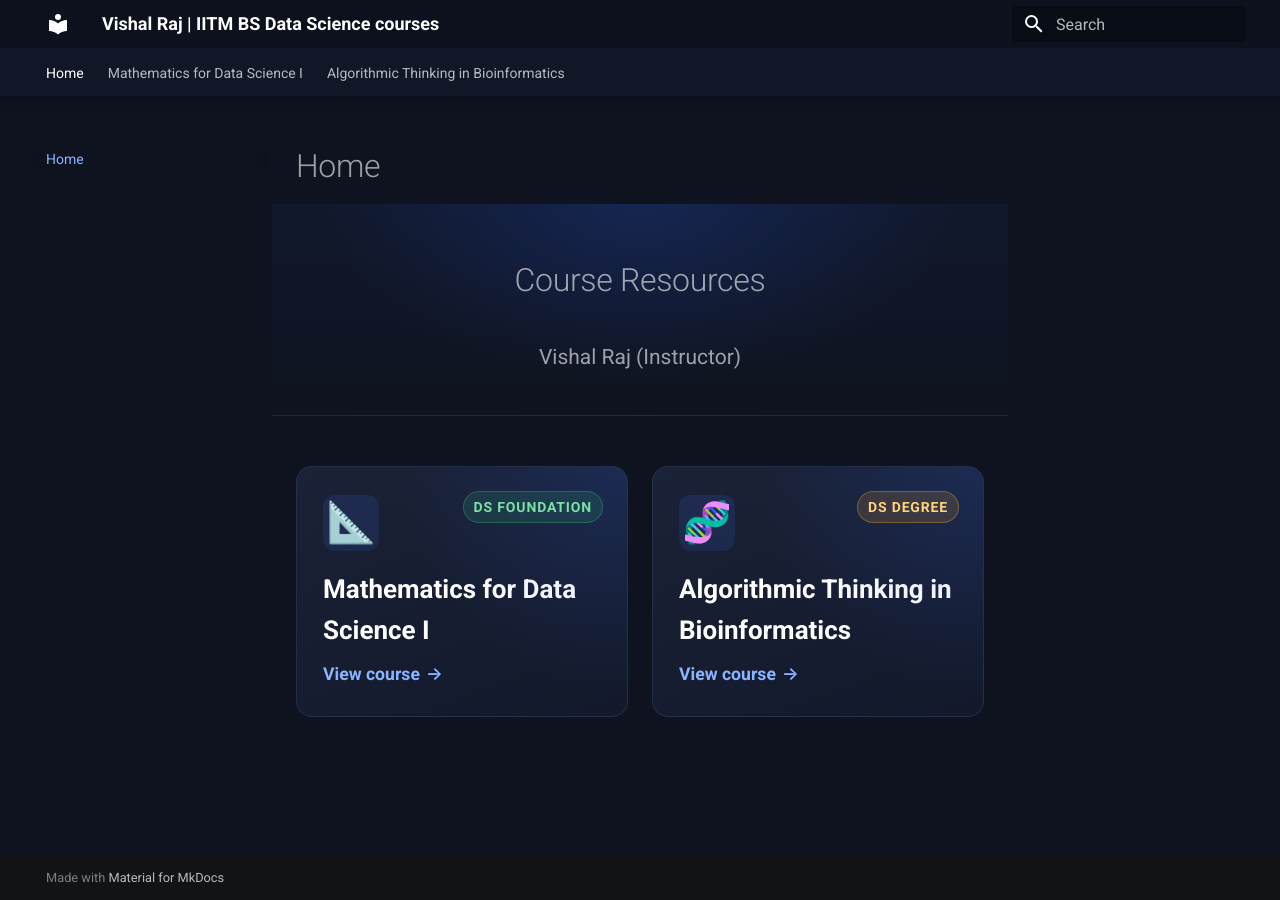
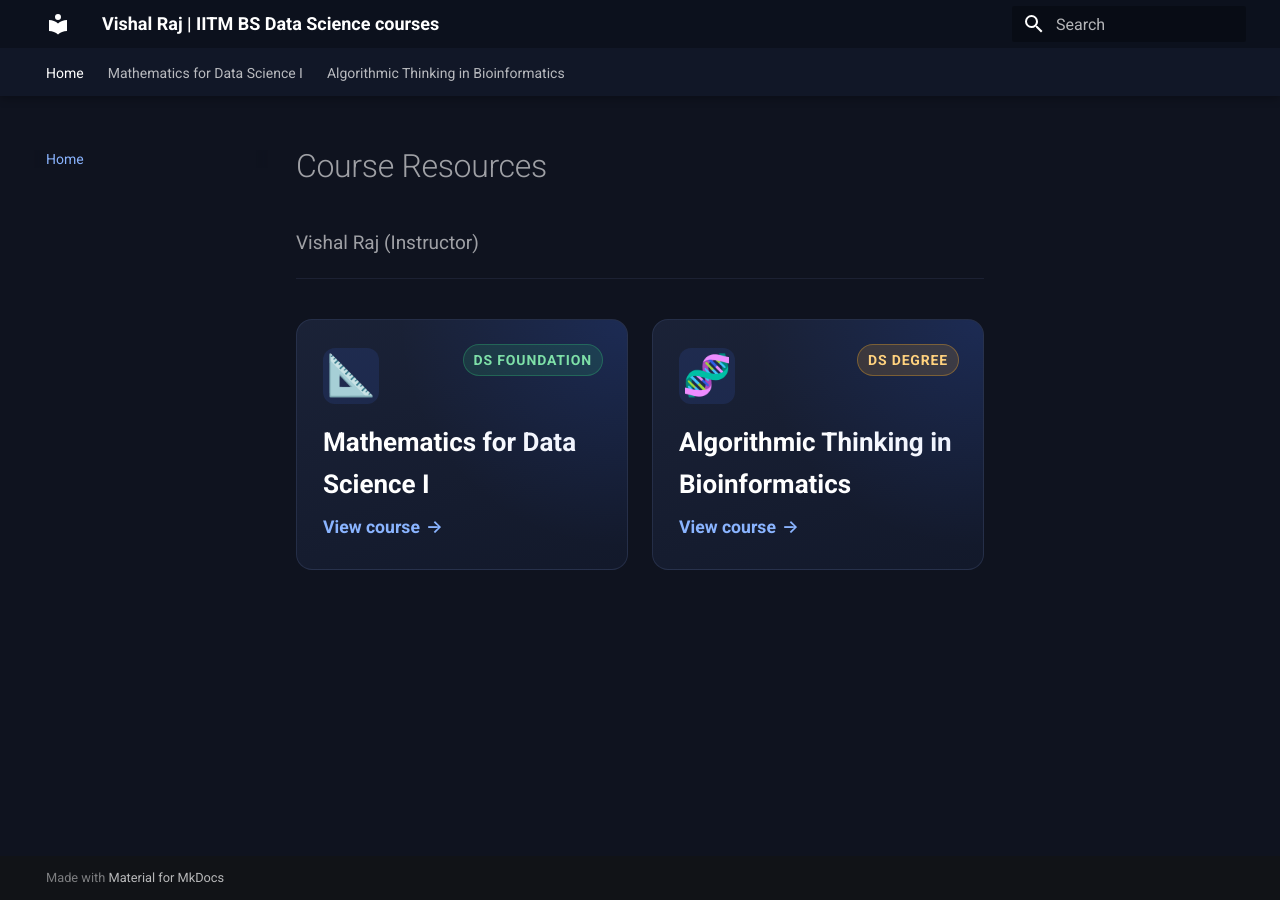
Before and after one commit to VishalRajIITM/maths1iitmbs, an MkDocs documentation site: the page built from docs/index.md, in a window 1280 px wide. Built offline with MkDocs 1.6.1 and Material for MkDocs 9.7.7, drawn with Linux system fonts in a browser that asks for light colours.

Commit message:
Shrink landing page header to a plain, compact title
The hero was a full-bleed gradient banner with heavy padding and a
duplicate "Home" heading above it, making it look like an oversized
empty box. Replace it with a plain left-aligned title + byline.

Co-Authored-By: Claude Sonnet 5 <noreply@anthropic.com>

```diff
--- a/docs/index.md
+++ b/docs/index.md
@@ -1,5 +1,3 @@
-# Home
-
 <div class="hero">
   <h1 class="hero__title">Course Resources</h1>
   <p class="hero__subtitle">Vishal Raj (Instructor)</p>
--- a/docs/stylesheets/extra.css
+++ b/docs/stylesheets/extra.css
@@ -27,27 +27,22 @@
 /* ---------- Landing page hero ---------- */
 
 .hero {
-  text-align: center;
-  padding: 56px 16px 40px;
-  margin: -1.2rem -1.2rem 2.5rem;
-  background:
-    radial-gradient(ellipse at top, hsla(224, 70%, 45%, 0.25), transparent 60%),
-    linear-gradient(180deg, hsla(224, 45%, 12%, 1), hsla(224, 35%, 9%, 1));
-  border-bottom: 1px solid hsla(224, 30%, 25%, 0.5);
+  padding: 0 0 20px;
+  margin: 0 0 2rem;
+  border-bottom: 1px solid hsla(224, 25%, 25%, 0.4);
 }
 
 .hero__title {
-  font-size: 2.25rem;
-  font-weight: 700;
-  margin: 0 0 12px;
+  font-size: 1.85rem;
+  font-weight: 800;
+  margin: 0 0 6px;
   color: #ffffff;
 }
 
 .hero__subtitle {
-  font-size: 1.05rem;
+  font-size: 0.95rem;
   color: var(--md-default-fg-color--light);
-  max-width: 560px;
-  margin: 0 auto;
+  margin: 0;
 }
 
 /* ---------- Course selector grid ---------- */
```
